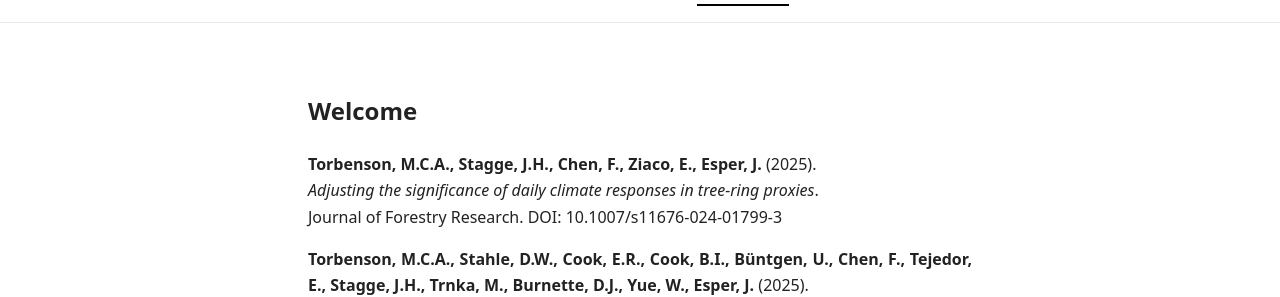
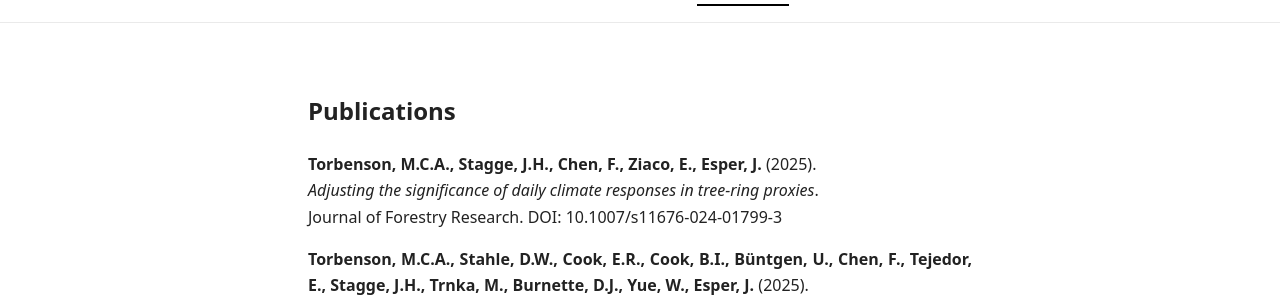
Before and after one commit to mcatorbenson/mcatorbenson.github.io, a Jekyll site: the page built from publications/index.md, in a window 1280 px wide. Shown: the part 200-497 px from the top of the page. Built offline with Jekyll 4.4.1, drawn with Linux system fonts in a browser that asks for light colours.

Commit message:
Update index.md

```diff
--- a/publications/index.md
+++ b/publications/index.md
@@ -1,8 +1,8 @@
 ---
 layout: default
-title: About
+title: Publications
 ---
-<h2>Welcome</h2>
+<h2>Publications</h2>
 {% for pub in site.data.publications %}
 **{{ pub.authors }}** ({{ pub.year }}).
 *{{ pub.title }}*.
```
